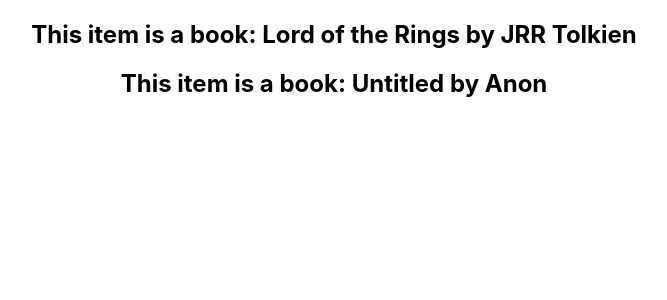
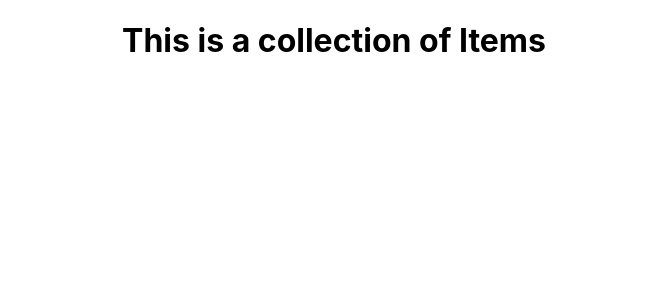
Before and after one commit to raegar/practice-react, a React (Create React App) app: page / in a window 1280 px wide. Shown: the top 300 px of the page, without its empty margins (306-973 px from the left). Built offline with nearby package versions, Linux system fonts and the light colour scheme.

Commit message:
Replaced Books with Inventory in App.js

```diff
--- a/src/App.js
+++ b/src/App.js
@@ -1,11 +1,10 @@
 import './App.css';
-import Book from './Book';
+import Inventory from './Inventory';
 
 function App() {
   return (
     <div className="App">
-      <Book title="Lord of the Rings" author="JRR Tolkien"/>
-      <Book />
+      <Inventory/>
     </div>
   );
 }
```
